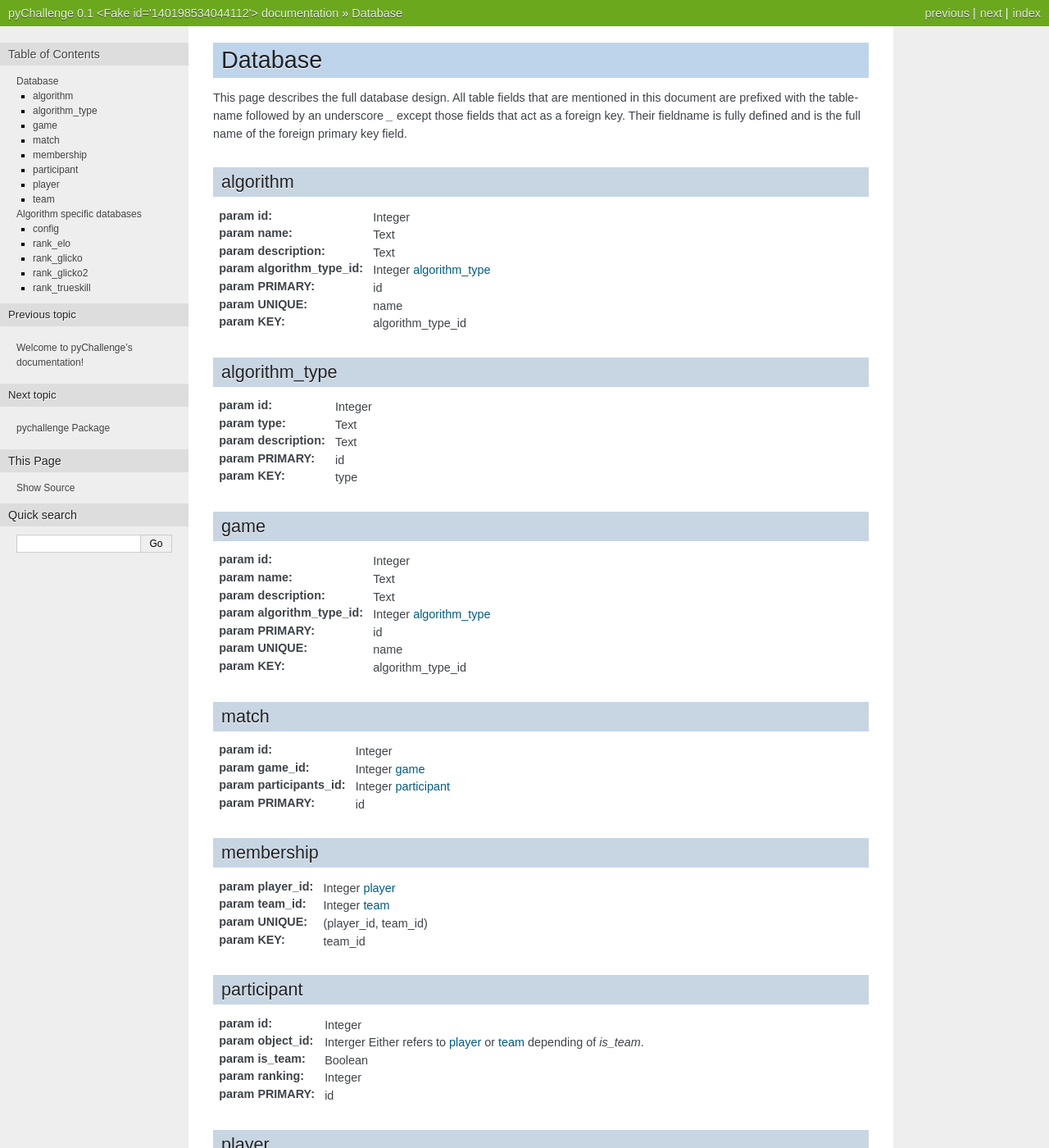
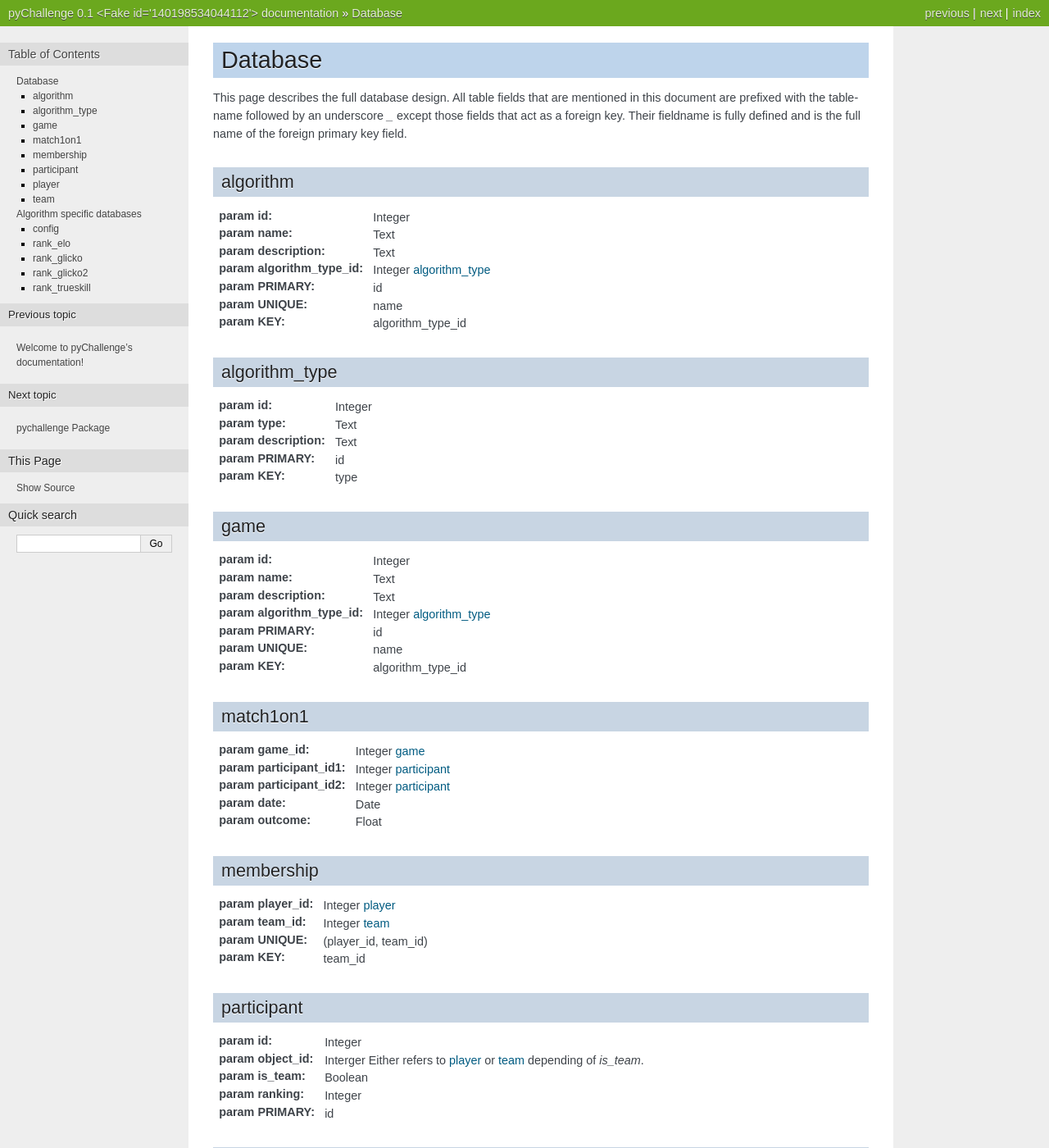
Before and after one commit to MarkusH/pyChallenge, a Sphinx documentation site: the page built from docs/source/database.rst, in a window 1280 px wide and 1400 px high. Shown: the whole window at 82% size. Built offline with Sphinx 7.4.7, drawn with Linux system fonts in a browser that asks for light colours; formulas are drawn with MathJax 3.

Commit message:
match1on1 table

```diff
--- a/docs/source/database.rst
+++ b/docs/source/database.rst
@@ -48,15 +48,16 @@ game
 :param KEY: algorithm_type_id
 
 
-.. _database-match:
+.. _database-match1on1:
 
-match
------
-:param id: Integer
+match1on1
+---------
+
 :param game_id: Integer :ref:`database-game`
-:param participants_id: Integer :ref:`database-participant`
-
-:param PRIMARY: id
+:param participant_id1: Integer :ref:`database-participant`
+:param participant_id2: Integer :ref:`database-participant`
+:param date: Date
+:param outcome: Float
 
 
 .. _database-membership:
```
